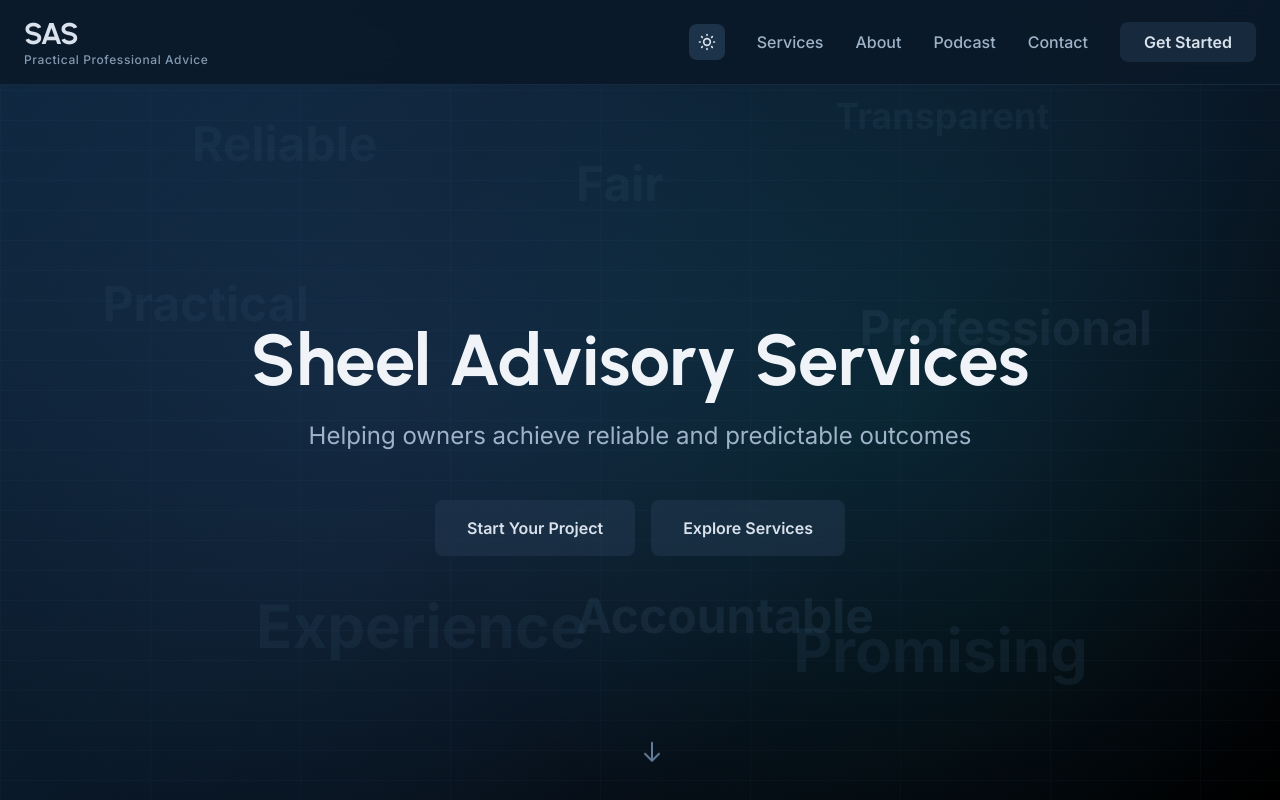
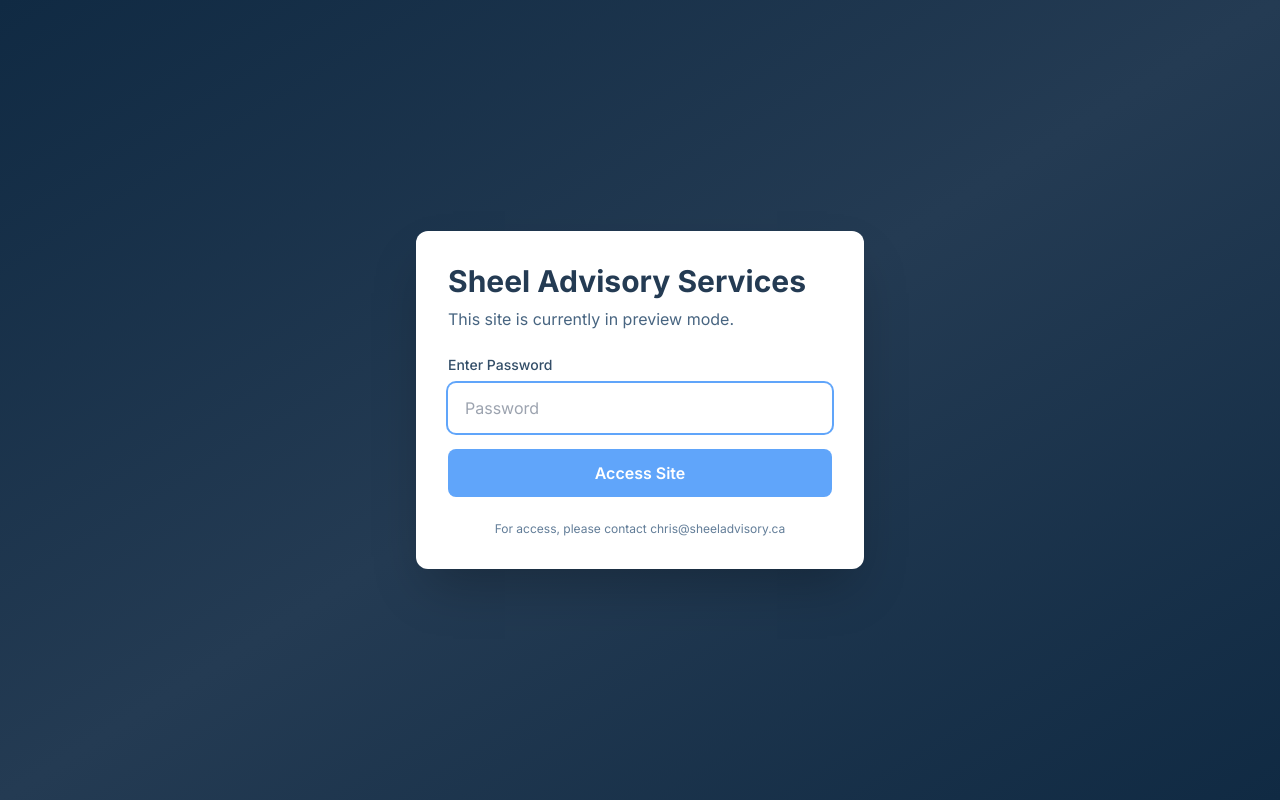
Before and after one commit to Sheel-Advisory-Services/sheel-advisory, a Next.js app: page / in a window 1280 px wide. Shown: the top 800 px of the page. Built offline with nearby package versions, Linux system fonts and the light colour scheme.

Commit message:
Add password protection for site preview

```diff
--- /dev/null
+++ b/app/api/check-password/route.ts
@@ -0,0 +1,13 @@
+import { NextResponse } from 'next/server';
+
+export async function POST(request: Request) {
+  const { password } = await request.json();
+
+  const correctPassword = process.env.SITE_PASSWORD;
+
+  if (password === correctPassword) {
+    return NextResponse.json({ success: true });
+  } else {
+    return NextResponse.json({ success: false }, { status: 401 });
+  }
+}
--- a/app/layout.tsx
+++ b/app/layout.tsx
@@ -1,3 +1,4 @@
+import PasswordGate from "@/components/PasswordGate";
 import type { Metadata } from "next";
 import { Inter, Urbanist } from "next/font/google";
 import "./globals.css";
@@ -16,7 +17,7 @@
 });
 
 export const metadata: Metadata = {
-  metadataBase: new URL('https://sheeladvisory.ca'),
+  metadataBase: new URL("https://sheeladvisory.ca"),
   title: "Sheel Advisory | Owner Representative Services BC",
   description:
     "Expert owner representative services for municipalities, regional districts, school districts, and non-profits. Reliable promising project and risk management strategies.",
@@ -46,7 +47,9 @@
       lang="en"
       className={`${inter.variable} ${urbanist.variable}`}
     >
-      <body className="font-sans antialiased">{children}</body>
+      <body className="font-sans antialiased">
+        <PasswordGate>{children}</PasswordGate>
+      </body>
     </html>
   );
 }
--- /dev/null
+++ b/components/PasswordGate.tsx
@@ -0,0 +1,102 @@
+'use client';
+
+import { useState, useEffect } from 'react';
+
+export default function PasswordGate({ children }: { children: React.ReactNode }) {
+  const [isAuthenticated, setIsAuthenticated] = useState(false);
+  const [password, setPassword] = useState('');
+  const [error, setError] = useState('');
+  const [isLoading, setIsLoading] = useState(true);
+
+  useEffect(() => {
+    // Check if already authenticated in this session
+    const auth = sessionStorage.getItem('siteAuth');
+    if (auth === 'authenticated') {
+      setIsAuthenticated(true);
+    }
+    setIsLoading(false);
+  }, []);
+
+  const handleSubmit = async (e: React.FormEvent) => {
+    e.preventDefault();
+
+    try {
+      const response = await fetch('/api/check-password', {
+        method: 'POST',
+        headers: { 'Content-Type': 'application/json' },
+        body: JSON.stringify({ password }),
+      });
+
+      const data = await response.json();
+
+      if (data.success) {
+        sessionStorage.setItem('siteAuth', 'authenticated');
+        setIsAuthenticated(true);
+        setError('');
+      } else {
+        setError('Incorrect password. Please try again.');
+        setPassword('');
+      }
+    } catch (error) {
+      setError('An error occurred. Please try again.');
+    }
+  };
+
+  if (isLoading) {
+    return null; // Prevent flash of content
+  }
+
+  if (!isAuthenticated) {
+    return (
+      <div className="min-h-screen bg-gradient-to-br from-steel-900 via-steel-800 to-steel-900 flex items-center justify-center p-4">
+        <div className="max-w-md w-full bg-white dark:bg-steel-800 rounded-xl shadow-2xl p-8">
+          <h1 className="text-3xl font-bold text-steel-800 dark:text-steel-50 mb-2">
+            Sheel Advisory Services
+          </h1>
+          <p className="text-steel-600 dark:text-steel-300 mb-6">
+            This site is currently in preview mode.
+          </p>
+
+          <form onSubmit={handleSubmit} className="space-y-4">
+            <div>
+              <label
+                htmlFor="password"
+                className="block text-sm font-medium text-steel-700 dark:text-steel-200 mb-2"
+              >
+                Enter Password
+              </label>
+              <input
+                type="password"
+                id="password"
+                value={password}
+                onChange={(e) => setPassword(e.target.value)}
+                className="w-full px-4 py-3 rounded-lg border border-steel-300 dark:border-steel-600 bg-white dark:bg-steel-900 text-steel-800 dark:text-steel-100 focus:ring-2 focus:ring-accent-blue focus:border-transparent outline-none"
+                placeholder="Password"
+                autoFocus
+              />
+            </div>
+
+            {error && (
+              <p className="text-red-600 dark:text-red-400 text-sm">
+                {error}
+              </p>
+            )}
+
+            <button
+              type="submit"
+              className="w-full bg-accent-blue hover:bg-accent-blue/90 text-white font-semibold py-3 px-6 rounded-lg transition-colors duration-200"
+            >
+              Access Site
+            </button>
+          </form>
+
+          <p className="mt-6 text-xs text-steel-500 dark:text-steel-400 text-center">
+            For access, please contact chris@sheeladvisory.ca
+          </p>
+        </div>
+      </div>
+    );
+  }
+
+  return <>{children}</>;
+}
```
